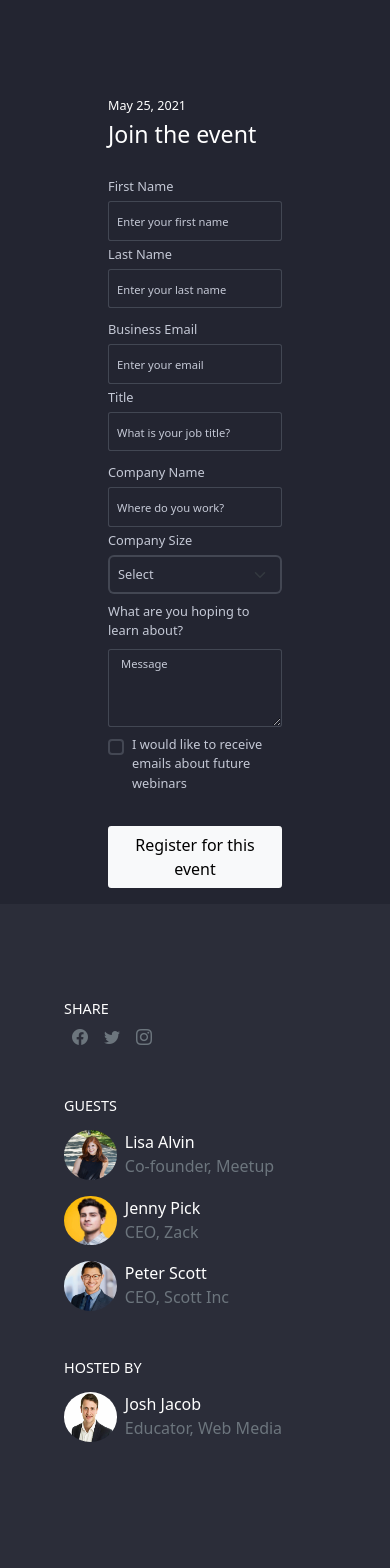
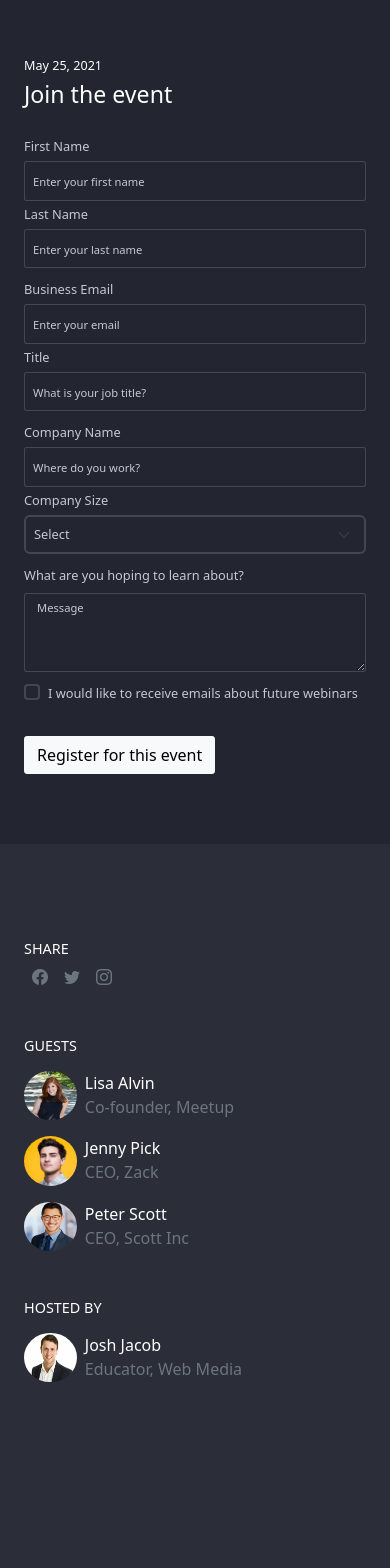
Before and after one commit to ambujsahu81/Angular_bootstrap, an Angular app: page / in a window 390 px wide. Shown: the top 1568 px of the page. Built offline with nearby package versions, Linux system fonts and the light colour scheme.

Commit message:
adjust padding and margin as per device

```diff
--- a/src/app/app.component.html
+++ b/src/app/app.component.html
@@ -1,10 +1,10 @@
 <div class="container-fluid text-white">
   <div class="row">
     <div class="col-md-1 col-sm-0 bg-color-registration-page"></div>
-    <div class="col-md-7 bg-color-registration-page  pt-5 col-sm-12 min-vh-100 pb-3">
+    <div class="col-md-7 bg-color-registration-page  pt-2 pt-md-5 px-4 pb-5 col-sm-12 min-vh-100 ">
       <app-event-registration></app-event-registration>
     </div>
-    <div class="col-md-4 bg-color-event-details pt-5 px-5  col-sm-12 min-vh-100 pb-3">
+    <div class="col-md-4 bg-color-event-details pt-5 px-4 col-sm-12 min-vh-100 pb-3">
       <app-event-details></app-event-details>
     </div>
   </div>
--- a/src/app/event-details/event-details.component.html
+++ b/src/app/event-details/event-details.component.html
@@ -1,4 +1,4 @@
-<div class="pt-5 px-3">
+<div class="pt-5 px-md-3">
     <h6 class="lead">SHARE</h6>
     <div class="d-flex flex-row">
         <div class="px-2 text-muted"><i class="bi bi-facebook"></i></div>
--- a/src/app/event-registration/event-registration.component.html
+++ b/src/app/event-registration/event-registration.component.html
@@ -1,4 +1,4 @@
-<div class="pt-5 px-5 mx-5">
+<div class="pt-5 px-md-5 mx-md-5">
 
 <h6 class="lead"><small>May 25, 2021</small></h6>
 <h3>Join the event</h3>
@@ -67,6 +67,6 @@
         </label>
       </div>
     </div>
-    <button type="submit" class="btn btn-light mt-4">Register for this event</button>
+    <button type="submit" class="btn btn-light mt-4 mb-sm-5 ">Register for this event</button>
 </form>
 </div>
```
